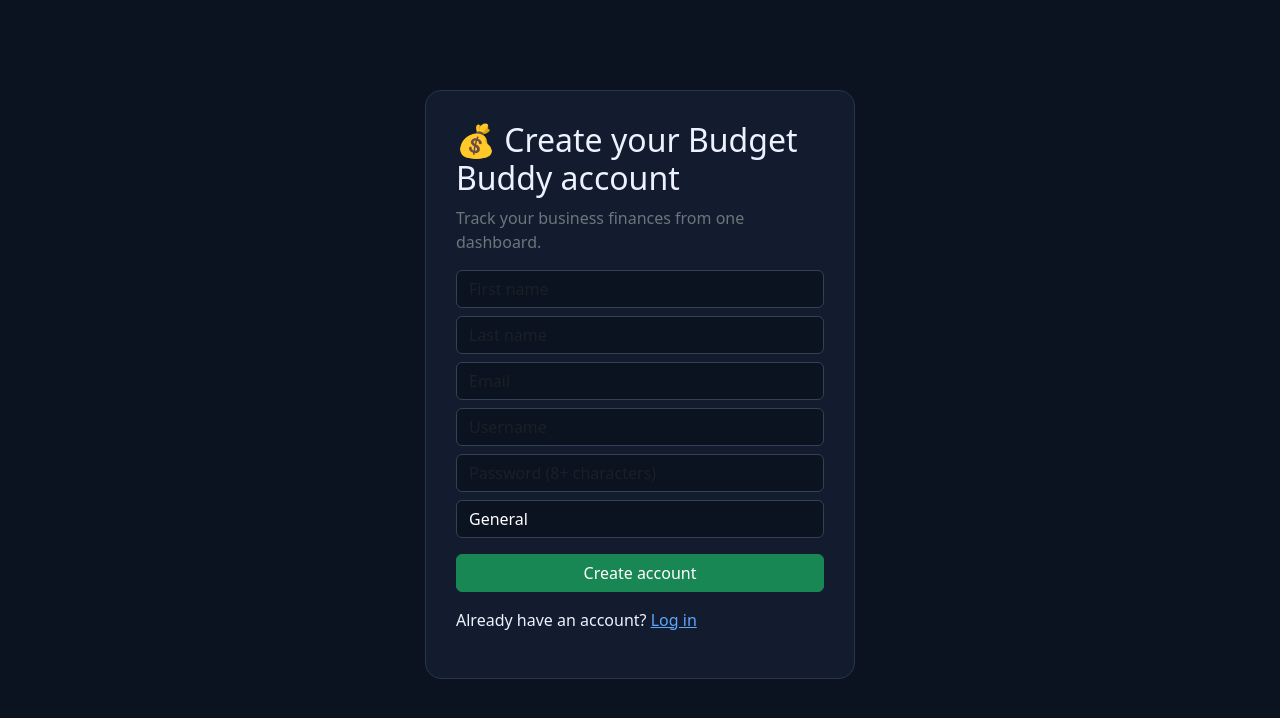
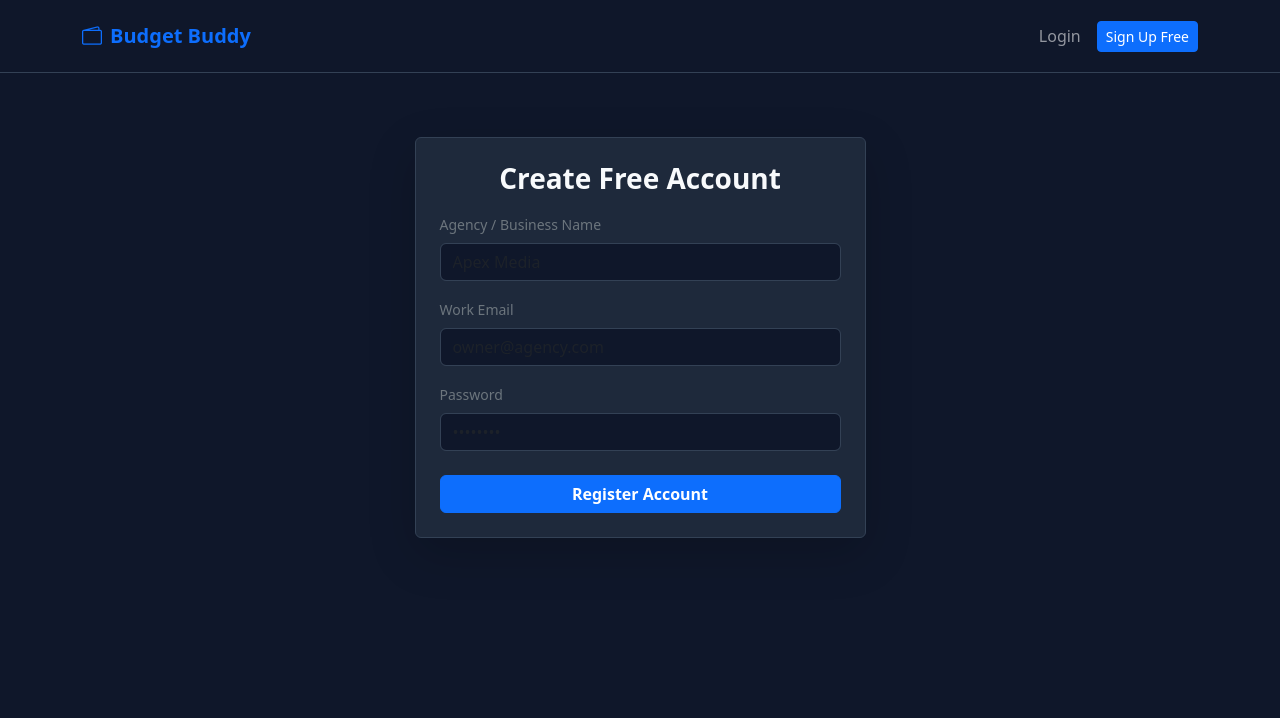
Before and after one commit to arielmuyanja-cloud/budget-buddy132, a Flask app: page /register in a window 1280 px wide. Shown: the top 718 px of the page. Run offline with Flask 3, Linux system fonts and the light colour scheme.

Commit message:
Update register.html

```diff
--- a/templates/register.html
+++ b/templates/register.html
@@ -1,4 +1,27 @@
-
-<!doctype html><html><head><meta name="viewport" content="width=device-width,initial-scale=1"><title>Create account</title><link href="https://cdn.jsdelivr.net/npm/bootstrap@5.3.3/dist/css/bootstrap.min.css" rel="stylesheet"><style>
-body{background:#0b1220;color:#eef2ff;font-family:system-ui;padding:40px 16px}.box{max-width:430px;margin:50px auto;background:#121c2e;border:1px solid #26344d;border-radius:16px;padding:30px}.form-control,.form-select{background:#0b1220;color:#fff;border-color:#334155}.btn{width:100%}a{color:#60a5fa}
-</style></head><body><div class="box"><h2>💰 Create your Budget Buddy account</h2><p class="text-secondary">Track your business finances from one dashboard.</p><form method="post"><input class="form-control mb-2" name="first_name" placeholder="First name" required><input class="form-control mb-2" name="last_name" placeholder="Last name" required><input class="form-control mb-2" type="email" name="email" placeholder="Email" required><input class="form-control mb-2" name="username" placeholder="Username" required><input class="form-control mb-2" type="password" name="password" placeholder="Password (8+ characters)" required><select class="form-select mb-3" name="profile_type"><option value="general">General</option><option value="professional">Professional</option><option value="student">Student</option></select><button class="btn btn-success">Create account</button></form><p class="mt-3">Already have an account? <a href="/login">Log in</a></p></div></body></html>
+{% extends "base.html" %}
+{% block content %}
+<div class="container py-5">
+    <div class="row justify-content-center">
+        <div class="col-md-5">
+            <div class="card p-4 shadow-lg">
+                <h3 class="fw-bold text-center mb-3">Create Free Account</h3>
+                <form action="{{ url_for('register') }}" method="POST">
+                    <div class="mb-3">
+                        <label class="form-label small text-secondary">Agency / Business Name</label>
+                        <input type="text" name="agency_name" class="form-control" placeholder="Apex Media" required>
+                    </div>
+                    <div class="mb-3">
+                        <label class="form-label small text-secondary">Work Email</label>
+                        <input type="email" name="email" class="form-control" placeholder="owner@agency.com" required>
+                    </div>
+                    <div class="mb-4">
+                        <label class="form-label small text-secondary">Password</label>
+                        <input type="password" name="password" class="form-control" placeholder="••••••••" required>
+                    </div>
+                    <button type="submit" class="btn btn-primary w-100 fw-bold">Register Account</button>
+                </form>
+            </div>
+        </div>
+    </div>
+</div>
+{% endblock %}
```
